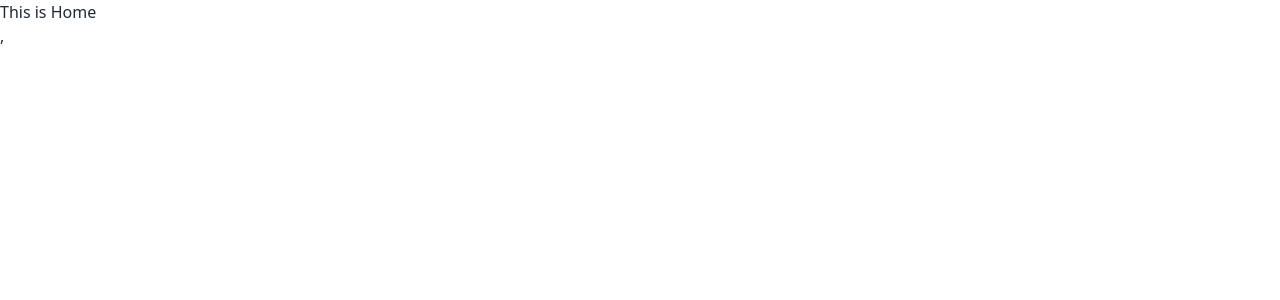
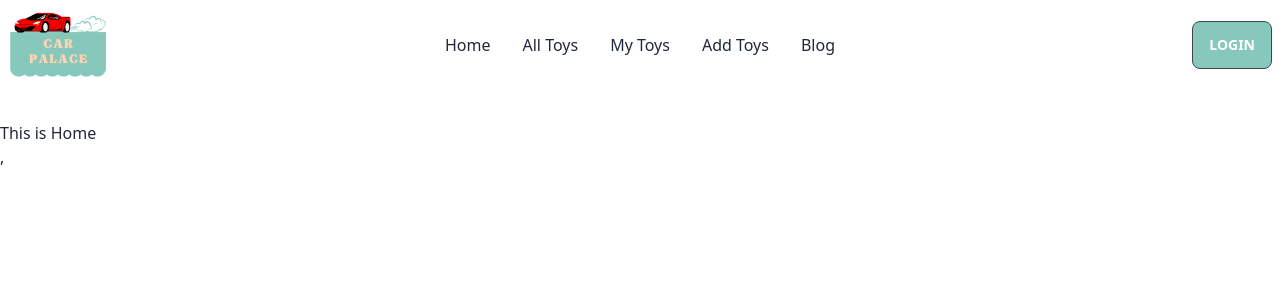
Before and after one commit to belaeat/car-palace-client, a React (Vite) app: page / in a window 1280 px wide. Shown: the top 300 px of the page. Built offline with nearby package versions, Linux system fonts and the light colour scheme.

Commit message:
navbar added

```diff
--- a/src/pages/Shared/NavBar/NavBar.jsx
+++ b/src/pages/Shared/NavBar/NavBar.jsx
@@ -1,9 +1,40 @@
+import { Link } from "react-router-dom";
+import logo from '../../../assets/logo.png'
+
+const NavBar = () => {
+    const navItems = <>
+        <li><Link to='/'>Home</Link></li>
+        <li><Link to='/AllToys'>All Toys</Link></li>
+        <li><Link to='/MyToys'>My Toys</Link></li>
+        <li><Link to='/AddToys'>Add Toys</Link></li>
+        <li><Link to='/blog'>Blog</Link></li>
+    </>
+
+    return (
+        <div className="navbar mb-8 flex items-center">
+            <div className="navbar-start">
+                <div className="dropdown">
+                    <label tabIndex={0} className="btn btn-ghost lg:hidden">
+                        <svg xmlns="http://www.w3.org/2000/svg" className="h-5 w-5" fill="none" viewBox="0 0 24 24" stroke="currentColor"><path strokeLinecap="round" strokeLinejoin="round" strokeWidth="2" d="M4 6h16M4 12h8m-8 6h16" /></svg>
+                    </label>
+                    <ul tabIndex={0} className="menu menu-compact dropdown-content mt-3 p-2 shadow bg-base-100 rounded-box w-52">
+                        {navItems}
+                    </ul>
+                </div>
+                <Link to='/' className="normal-case text-xl">
+                    <img className="w-1/2" src={logo} alt="" />
+                </Link>
 
 
-const NavBar = () => {
-    return (
-        <div>
-
+            </div>
+            <div className="navbar-center hidden lg:flex">
+                <ul className="menu menu-horizontal px-1">
+                    {navItems}
+                </ul>
+            </div>
+            <div className="navbar-end">
+                <Link className="btn bg-[#86C8BC]" to='/login'>Login</Link>
+            </div>
         </div>
     );
 };
```
Also changed, not shown: src/assets/logo.png (added), 1 other file (tests, documents, lock files or other folders).
